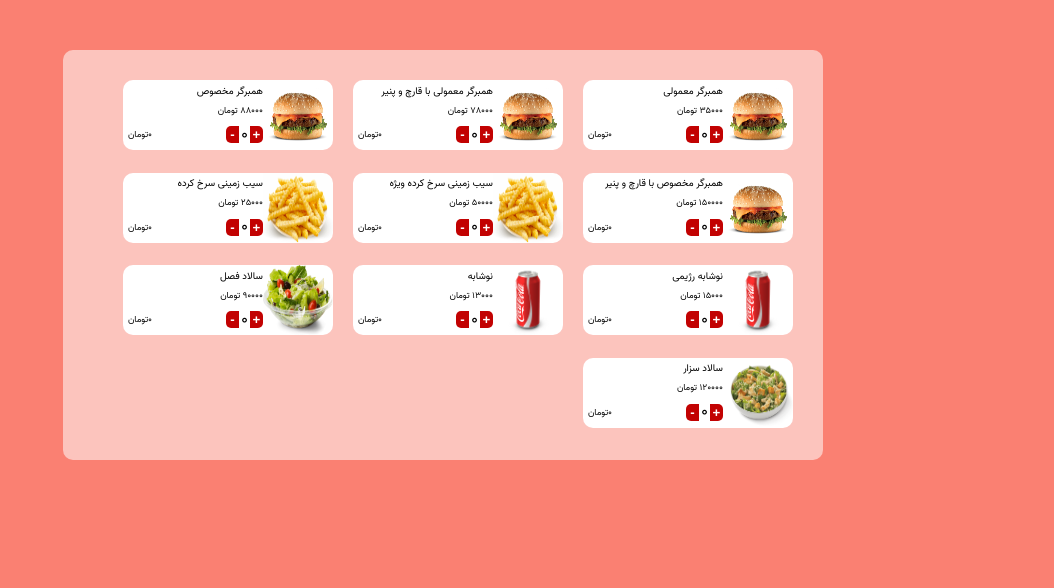
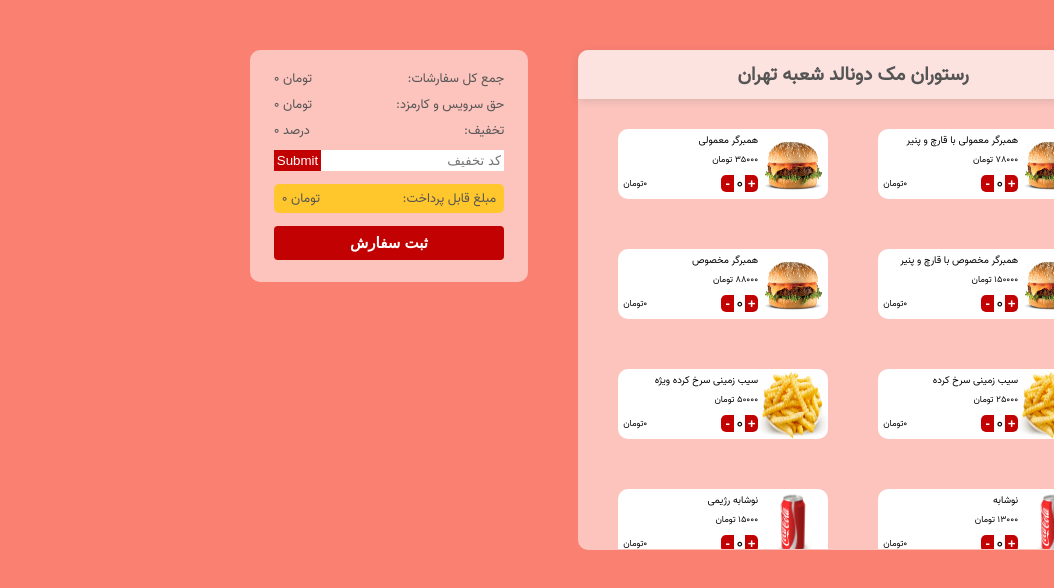
Before and after one commit to Mmomenzadeh/ReactMenuFastFood, a React (Vite) app: page / in a window 1280 px wide. Shown: the top 588 px of the page, without its empty margins (226-1280 px from the left). Built offline with nearby package versions, Linux system fonts and the light colour scheme.

Commit message:
finish bill func and style

```diff
--- a/src/App.jsx
+++ b/src/App.jsx
@@ -5,6 +5,8 @@
 import french_fries from "./assets/images/french_fries.png";
 import salad from "./assets/images/salad.png";
 import soda from "./assets/images/soda.png";
+import Menu from "./components/Menu/Menu";
+import Bill from "./components/Bill/Bill";
 const App = () => {
   const products = [
     { id: 1, name: "همبرگر معمولی ", price: "35000", url: hamburger },
@@ -36,7 +38,8 @@
 
   return (
     <div className="container">
-      <ProductList products={products} />
+        <Menu  products={products} />
+        <Bill />
     </div>
   );
 };
--- a/src/assets/styles/App.css
+++ b/src/assets/styles/App.css
@@ -2,4 +2,5 @@
     margin-top: 50px;
     display: flex;
     justify-content: center;
+    gap: 50px;
 }
--- a/src/assets/styles/bill.css
+++ b/src/assets/styles/bill.css
@@ -0,0 +1,37 @@
+.bill-container{
+  background-color: #fff8;
+    height: 200px;
+    padding: 16px 24px;
+    border-radius: 10px;
+    display: flex;
+    flex-direction: column;
+    justify-content: space-around;
+}
+
+.row-bill{
+    display: flex;
+    justify-content: space-between;
+    color: #555;
+    font-size: 13px;
+}
+
+.row-yellow{
+    background-color: #ffc72c;
+    padding: 8px;
+    border-radius: 5px;
+}
+
+input[type="text"]{
+    border: none;
+    outline: none;
+    padding: 3px;
+}
+
+input[type="submit"]{
+    border: none;
+    outline: none;
+    padding: 3px;
+    background-color: rgb(194, 2, 2);
+    color: #fff;
+    cursor: pointer;
+}
--- a/src/assets/styles/button.css
+++ b/src/assets/styles/button.css
@@ -20,3 +20,15 @@
     border-top-left-radius: 5px;
     border-bottom-left-radius:5px ;
 }
+
+.btn-bill{
+    background-color: rgb(194, 2, 2);
+    color: #fff;
+    border: none;
+    align-items: center;
+    font-weight: 600;
+    font-size: 15px;
+    cursor: pointer;
+    padding: 8px;
+    border-radius: 4px;
+}
--- a/src/assets/styles/menu.css
+++ b/src/assets/styles/menu.css
@@ -0,0 +1,21 @@
+.menu {
+  width: 550px;
+  height: 500px;
+  background-color: #fff8;
+  border-top-left-radius: 10px;
+  border-top-right-radius: 10px;
+  border-bottom-left-radius: 10px;
+
+}
+
+.heading {
+  border-top-left-radius: 10px;
+  border-top-right-radius: 10px;
+  box-shadow: rgba(99, 99, 99, 0.2) 0px 2px 8px 0px;
+  background-color: #fff8;
+  padding: 15px;
+  text-align: center;
+  font-weight: bolder;
+  font-size: larger;
+  color: #555;
+}
--- a/src/assets/styles/product.css
+++ b/src/assets/styles/product.css
@@ -4,6 +4,8 @@
   background-color: #fff;
   display: flex;
   border-radius: 10px;
+  direction: rtl;
+
 }
 
 
--- a/src/assets/styles/productList.css
+++ b/src/assets/styles/productList.css
@@ -1,13 +1,11 @@
-.ProductList-container{
-    width: 700px;
-    height: 350px;
-    display: flex;
-    flex-wrap: wrap;
-    gap: 20px;
-    background-color: #fff8;
-    overflow-y: scroll;
-    padding: 30px;
-    border-radius: 10px;
-    margin-bottom: 50px;
-
+.ProductList-container {
+  height: 78%;
+  display: flex;
+  justify-content: center;
+  flex-wrap: wrap;
+  gap: 50px;
+  overflow-y: scroll;
+  direction: ltr;
+  padding: 30px;
+  margin-bottom: 50px;
 }
--- a/src/components/Bill/Bill.jsx
+++ b/src/components/Bill/Bill.jsx
@@ -0,0 +1,34 @@
+import "../../assets/styles/bill.css";
+import "../../assets/styles/button.css";
+import Button  from "../Button/Button";
+const Bill = () => {
+  return (
+    <div className="bill-container">
+      <div className="row-bill">
+        <p>جمع کل سفارشات:</p>
+        <p>تومان 0</p>
+      </div>
+      <div className="row-bill">
+        <p>حق سرویس و کارمزد:</p>
+        <p>تومان 0</p>
+      </div>
+      <div className="row-bill">
+        <p>تخفیف:</p>
+        <p>  درصد 0 </p>
+      </div>
+      <div>
+        <input type="text" placeholder="کد تخفیف"/>
+        <input type="submit"/>
+      </div>
+      <div className="row-bill row-yellow">
+        <p>مبلغ قابل پرداخت:</p>
+        <p>تومان 0</p>
+      </div>
+
+      <Button btnStyle="btn-bill" text="ثبت سفارش " />
+
+    </div>
+  );
+};
+
+export default Bill;
--- a/src/components/Button/Button.jsx
+++ b/src/components/Button/Button.jsx
@@ -1,8 +1,10 @@
 
-export const ProductButton = ({btnStyle , text})=>{
+ const Button = ({btnStyle , text})=>{
     return(
         <>
         <button className={btnStyle}>{text}</button>
         </>
     )
 }
+
+export default Button
--- a/src/components/Menu/Menu.jsx
+++ b/src/components/Menu/Menu.jsx
@@ -0,0 +1,13 @@
+import "../../assets/styles/menu.css";
+import ProductList from "../ProductsList/ProductsList";
+
+const Menu = ({ products }) => {
+  return (
+    <div className="menu">
+      <div className="heading">رستوران مک دونالد شعبه تهران</div>
+      <ProductList products={products} />
+    </div>
+  );
+};
+
+export default Menu;
--- a/src/components/Product/Product.jsx
+++ b/src/components/Product/Product.jsx
@@ -1,6 +1,6 @@
 import "../../assets/styles/product.css";
 import "../../assets/styles/button.css";
-import { ProductButton } from "../Button/Button";
+import Button  from "../Button/Button";
 
 
 const Product = ({ url, title, price }) => {
@@ -14,9 +14,9 @@
         <p className="product-price">{price} تومان</p>
         <div className="calculation">
           <div className="product-counter">
-            <ProductButton btnStyle="btn-product btn-radius-1" text="+" />
+            <Button btnStyle="btn-product btn-radius-1" text="+" />
             <p className="counter">0</p>
-            <ProductButton btnStyle="btn-product btn-radius-2" text="-" />
+            <Button btnStyle="btn-product btn-radius-2" text="-" />
           </div>
           <p className="product-totalPrice">0تومان</p>
         </div>
--- a/src/components/ProductsList/ProductsList.jsx
+++ b/src/components/ProductsList/ProductsList.jsx
@@ -1,16 +1,23 @@
-import "../../assets/styles/productList.css"
-import Product from "../Product/Product"
+import "../../assets/styles/productList.css";
+import Product from "../Product/Product";
 
+const ProductList = ({ products }) => {
+  return (
 
+      <div className="ProductList-container">
+        {products.map((item) => {
+          return (
+            <Product
+              key={item.id}
+              title={item.name}
+              price={item.price}
+              url={item.url}
+            />
+          );
+        })}
+      </div>
 
-const ProductList =({products})=>{
-    return(
-        <div className="ProductList-container">
-            {products.map((item)=>{
-                return <Product key={item.id} title={item.name} price={item.price} url={item.url} />
-            })}
-        </div>
-    )
-}
+  );
+};
 
-export default ProductList
+export default ProductList;
```
